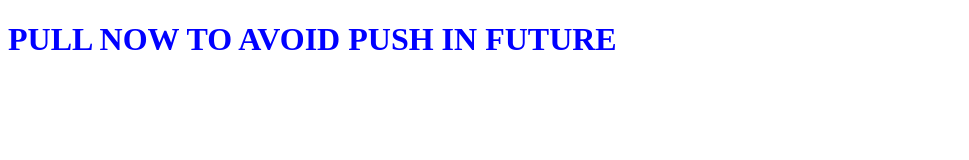
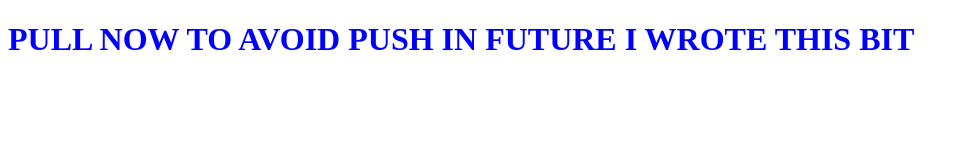
Before and after one commit to umair3505/index, a plain HTML site: page index.html in a window 1280 px wide. Shown: the whole page, without its empty margins (0-969 px from the left). Drawn offline with Linux system fonts and the light colour scheme.

Commit message:
Update index.html

```diff
--- a/index.html
+++ b/index.html
@@ -9,7 +9,7 @@
 
 <body>
 
-    <h1 style="color:blue;">PULL NOW TO AVOID PUSH IN FUTURE</h1>
+    <h1 style="color:blue;">PULL NOW TO AVOID PUSH IN FUTURE I WROTE THIS BIT</h1>
 </body>
 
 </html>
```
